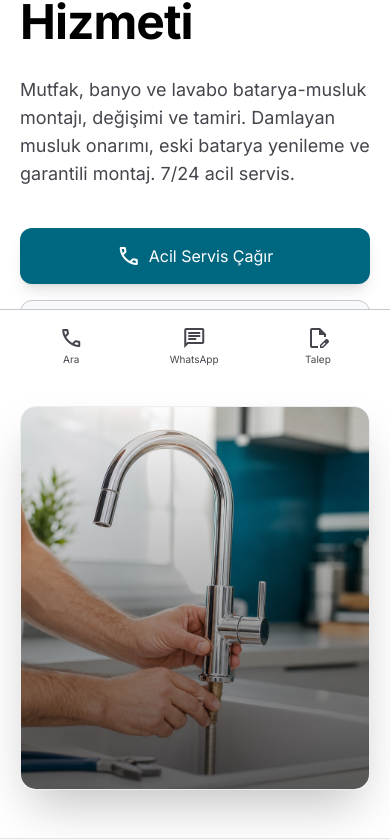
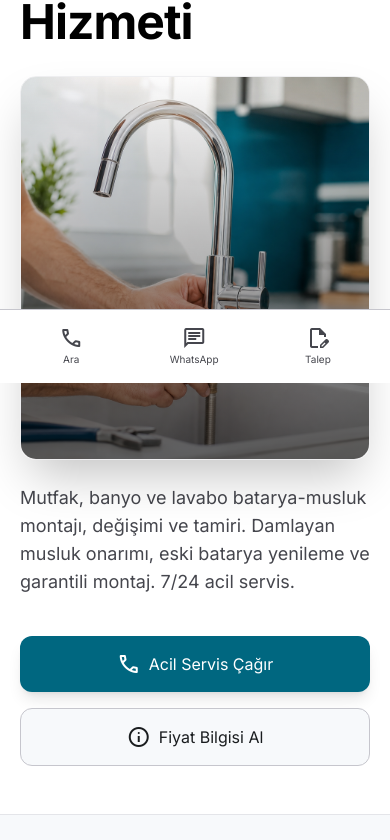
Before and after one commit to stonekeepp/724tesisatci, a Next.js app: page /hizmetler/batarya-musluk-montaj in a window 390 px wide. Shown: the part 461-1301 px from the top of the page. Built offline with nearby package versions, Linux system fonts and the light colour scheme; no server answers.

Commit message:
Reposition service hero image for mobile detail pages.
Show each service detail hero image directly under the title on mobile while keeping the desktop two-column layout unchanged.

```diff
--- a/components/pages/ServiceDetailTemplate.tsx
+++ b/components/pages/ServiceDetailTemplate.tsx
@@ -23,6 +23,24 @@ export function ServiceDetailTemplate({
   breadcrumbs,
 }: ServiceDetailTemplateProps) {
   const heroMeta = serviceHeroImages[service.slug];
+  const heroOverlay =
+    service.slug === "su-kacagi-tespit-ve-onarim" ? (
+      <div className="absolute bottom-6 left-6 right-6 p-4 glass-card rounded-xl">
+        <div className="flex items-center gap-4">
+          <div className="w-12 h-12 rounded-full bg-secondary-container flex items-center justify-center">
+            <span className="material-symbols-outlined text-on-secondary-container">
+              precision_manufacturing
+            </span>
+          </div>
+          <div>
+            <h3 className="font-semibold text-primary">%100 Noktasal Tespit</h3>
+            <p className="text-sm text-on-surface-variant">
+              Gereksiz kırma işlemine son.
+            </p>
+          </div>
+        </div>
+      </div>
+    ) : undefined;
 
   return (
     <>
@@ -37,6 +55,17 @@ export function ServiceDetailTemplate({
             <h1 className="font-display-lg text-display-lg md:text-display-lg text-primary leading-tight">
               {service.heroTitle}
             </h1>
+            {heroMeta ? (
+              <div className="md:hidden">
+                <HeroImagePanel
+                  src={heroMeta.src}
+                  alt={heroMeta.alt}
+                  variant={heroMeta.variant}
+                  imageClassName={heroMeta.imageClassName}
+                  overlay={heroOverlay}
+                />
+              </div>
+            ) : null}
             <p className="font-body-lg text-body-lg text-on-surface-variant max-w-xl">
               {service.heroDescription}
             </p>
@@ -58,31 +87,15 @@ export function ServiceDetailTemplate({
             </div>
           </div>
           {heroMeta ? (
+            <div className="hidden md:block">
               <HeroImagePanel
                 src={heroMeta.src}
                 alt={heroMeta.alt}
                 variant={heroMeta.variant}
                 imageClassName={heroMeta.imageClassName}
-              overlay={
-                service.slug === "su-kacagi-tespit-ve-onarim" ? (
-                  <div className="absolute bottom-6 left-6 right-6 p-4 glass-card rounded-xl">
-                    <div className="flex items-center gap-4">
-                      <div className="w-12 h-12 rounded-full bg-secondary-container flex items-center justify-center">
-                        <span className="material-symbols-outlined text-on-secondary-container">
-                          precision_manufacturing
-                        </span>
+                overlay={heroOverlay}
+              />
             </div>
-                      <div>
-                        <h3 className="font-semibold text-primary">%100 Noktasal Tespit</h3>
-                        <p className="text-sm text-on-surface-variant">
-                          Gereksiz kırma işlemine son.
-                        </p>
-                      </div>
-                    </div>
-                  </div>
-                ) : undefined
-              }
-            />
           ) : null}
         </div>
       </section>
```
Lines whose indentation alone changed are shown as unchanged.
